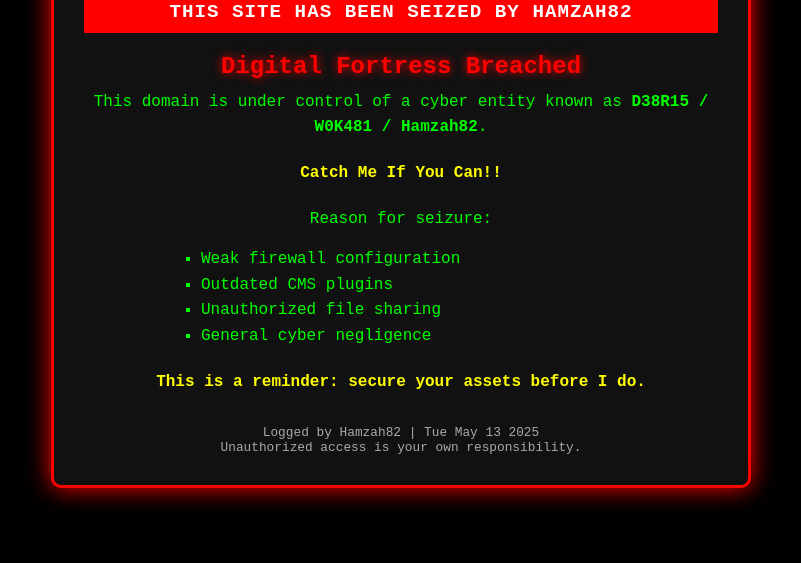
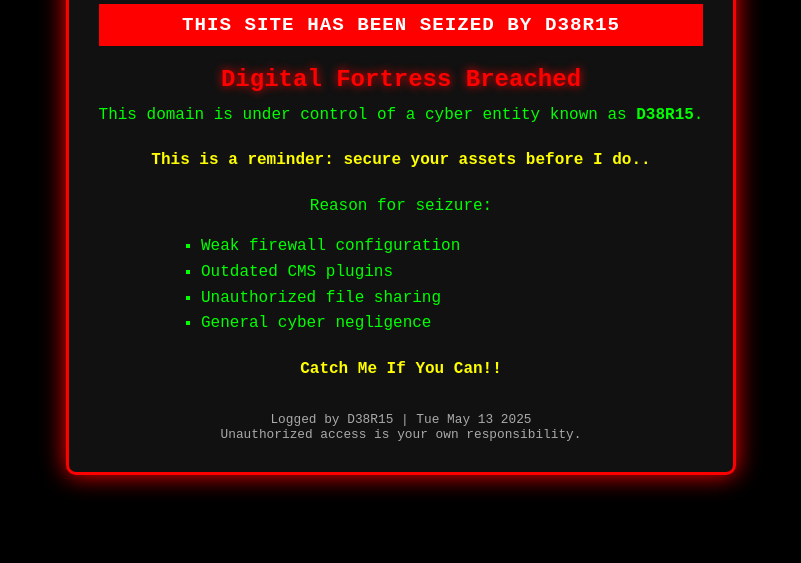
Before and after one commit to Hamzah82/Hamzah82, a plain HTML site: page deface.html in a window 1280 px wide. Shown: the part 237-800 px from the top of the page, without its empty margins (239-1040 px from the left). Drawn offline with Linux system fonts and the light colour scheme.

Commit message:
update deface SC

```diff
--- a/deface.html
+++ b/deface.html
@@ -81,13 +81,13 @@
 </head>
 <body>
   <div class="container">
-    <img src="https://github.com/hamzah82.png" alt="Hamzah" class="profile-pic" />
-    <div class="banner">This site has been seized by Hamzah82</div>
+    <img src="https://github.com/hamzah82.png" alt="D38R15" class="profile-pic" />
+    <div class="banner">This site has been seized by D38R15</div>
 
     <h1>Digital Fortress Breached</h1>
-    <p>This domain is under control of a cyber entity known as <strong>D38R15 / W0K481 / Hamzah82</strong>.</p>
+    <p>This domain is under control of a cyber entity known as <strong>D38R15</strong>.</p>
 
-    <p class="warning">Catch Me If You Can!!</p>
+    <p class="warning">This is a reminder: secure your assets before I do..</p>
 
     <p>Reason for seizure:</p>
     <ul>
@@ -97,10 +97,10 @@
       <li>General cyber negligence</li>
     </ul>
 
-    <p class="warning">This is a reminder: secure your assets before I do.</p>
+    <p class="warning">Catch Me If You Can!!</p>
 
     <div class="footer">
-      Logged by Hamzah82 | Tue May 13 2025<br />
+      Logged by D38R15 | Tue May 13 2025<br />
       Unauthorized access is your own responsibility.
     </div>
   </div>
```
Also changed, not shown: deface.js (+1 -1 lines).
